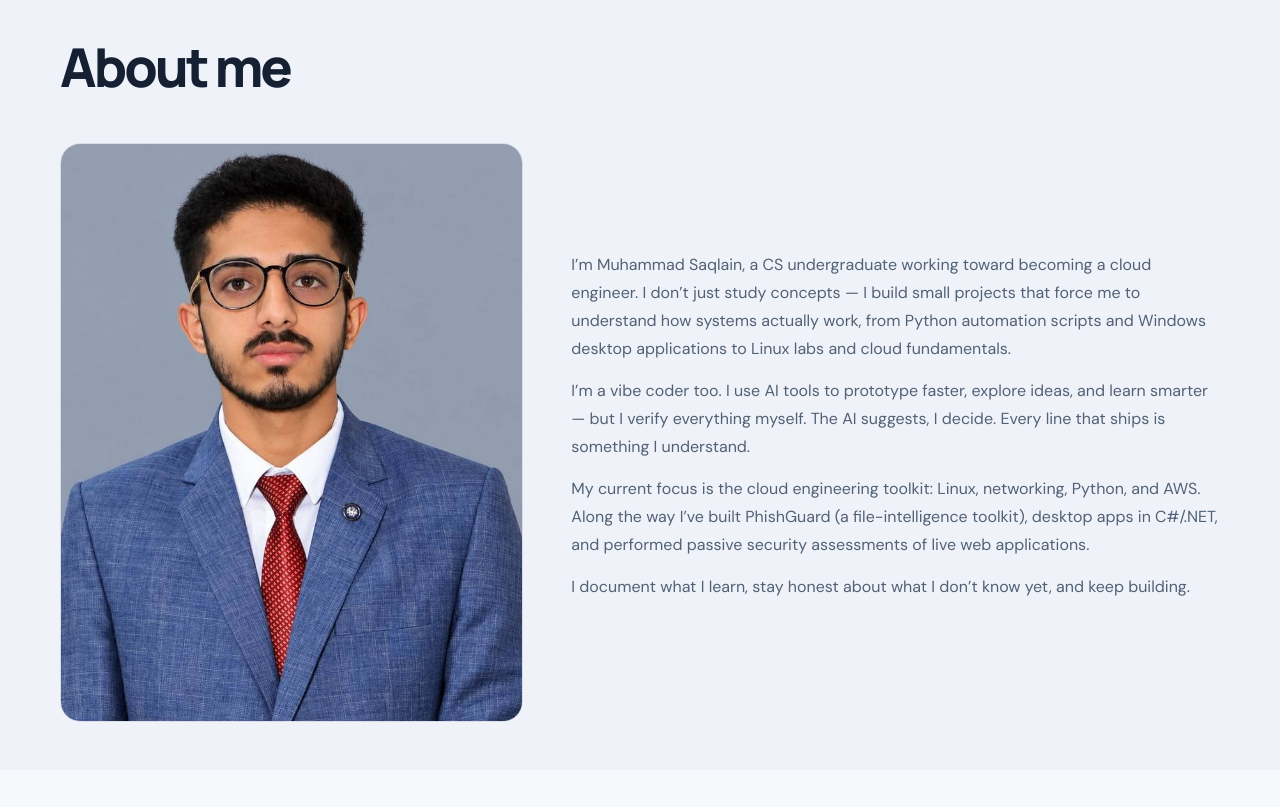
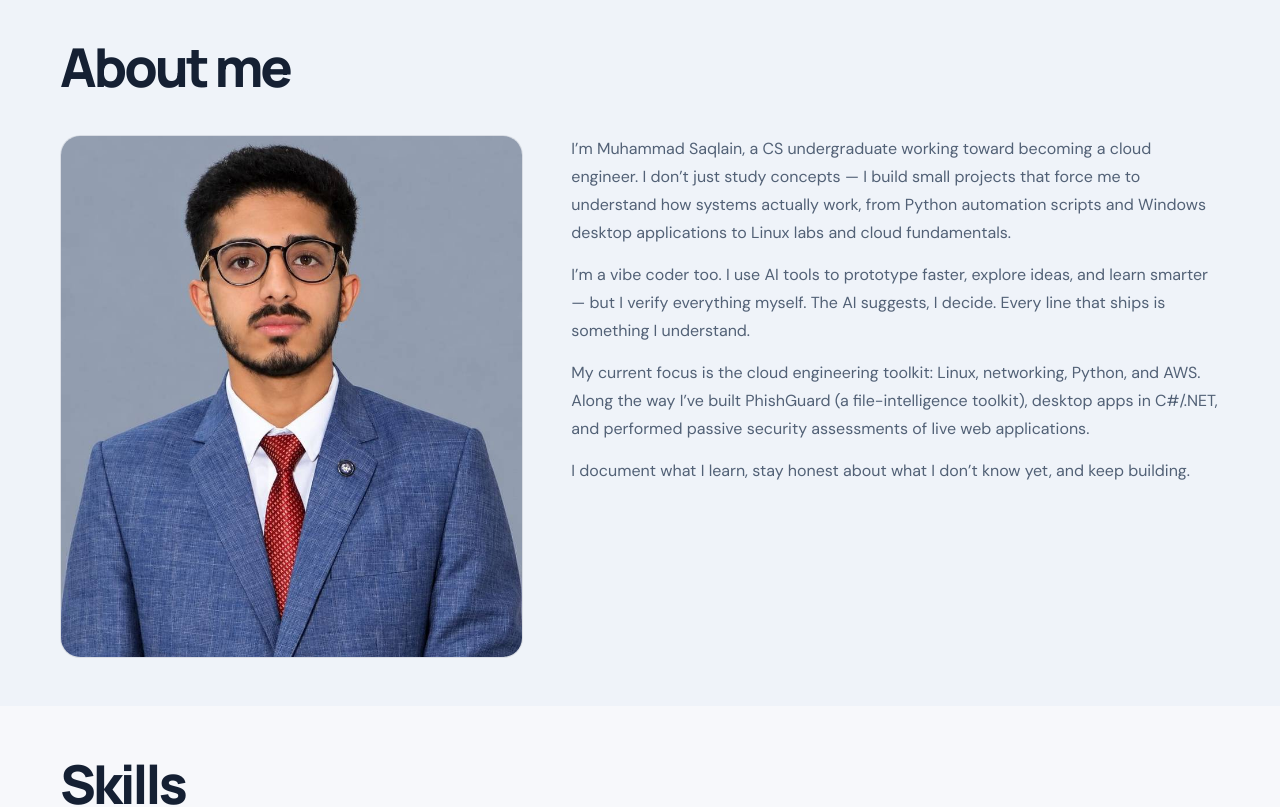
Before and after one commit to muhammadsaqlain-tech/saqlain-portfolio, a React (Vite) app: page / in a window 1280 px wide. Shown: the part 860-1667 px from the top of the page. Built offline with nearby package versions, Linux system fonts and the light colour scheme.

Commit message:
About pic same as hero, text moved up

```diff
--- a/src/styles.css
+++ b/src/styles.css
@@ -266,9 +266,9 @@ img { display: block; max-width: 100%; }
 .cert-card span span { color: var(--muted); font-size: .85rem; }
 .cert-card-arrow { margin-left: auto; color: var(--accent); font-size: 1.2rem; }
 /* About split — pic left, text right */
-.about-split { display: grid; grid-template-columns: minmax(0, 5fr) minmax(0, 7fr); gap: 48px; align-items: center; margin-top: 8px; }
+.about-split { display: grid; grid-template-columns: minmax(0, 5fr) minmax(0, 7fr); gap: 48px; align-items: start; margin-top: -8px; }
 .about-pic { position: relative; border-radius: 20px; overflow: hidden; }
-.about-pic img { display: block; width: 100%; height: auto; aspect-ratio: 4/5; object-fit: cover; object-position: center top; border-radius: 20px; border: 1px solid var(--line); }
+.about-pic img { display: block; width: 100%; height: auto; object-fit: contain; border-radius: 20px; border: 1px solid var(--line); filter: drop-shadow(0 25px 38px rgba(0, 0, 0, .18)); background: var(--bg-2); }
 .about-text .story-index { display: block; margin-bottom: 12px; }
 .about-text h3 { margin: 0 0 18px; font: 800 clamp(1.8rem, 4vw, 2.4rem) var(--display); letter-spacing: -.03em; }
 .about-text h3 span { color: var(--accent); }
```
